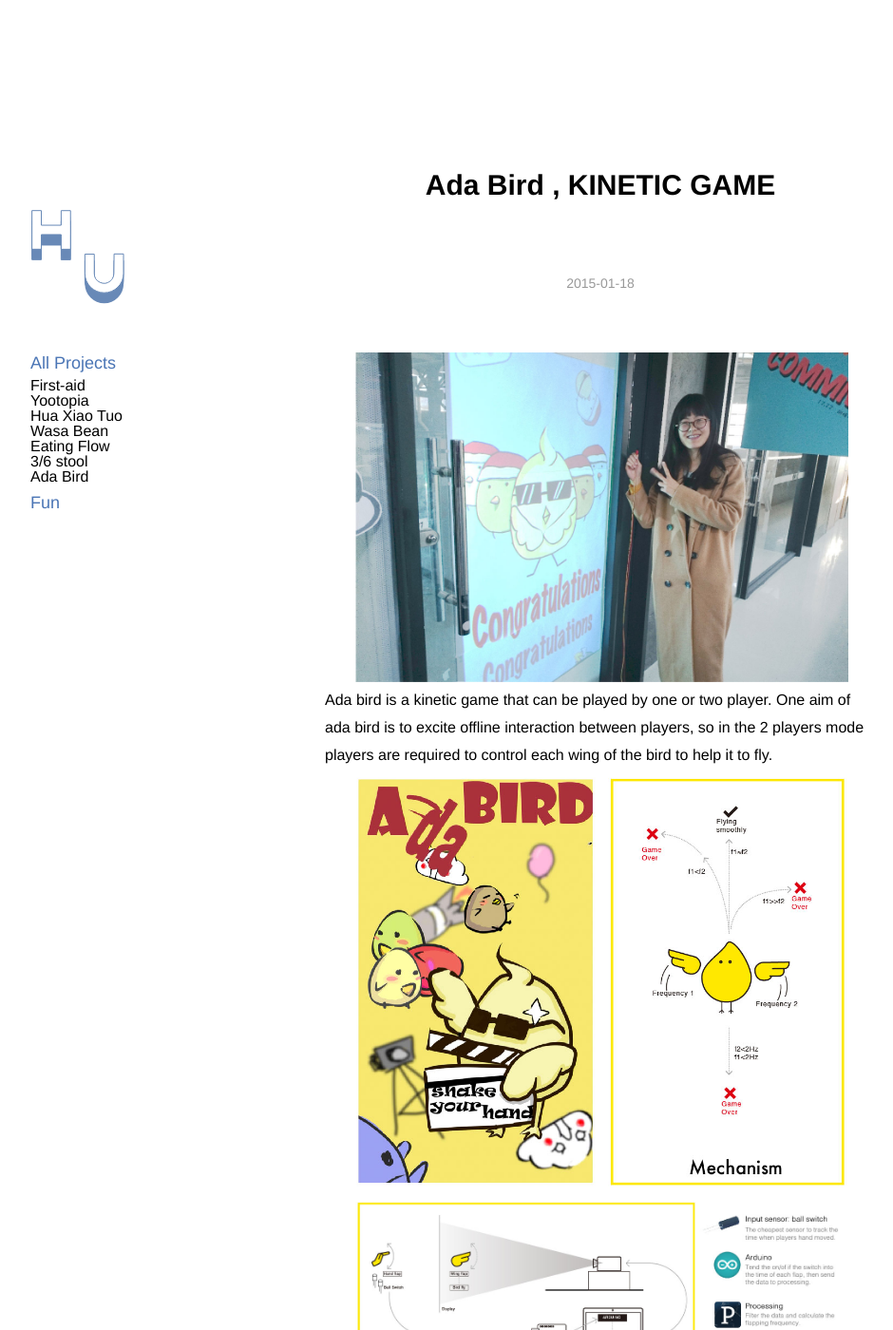
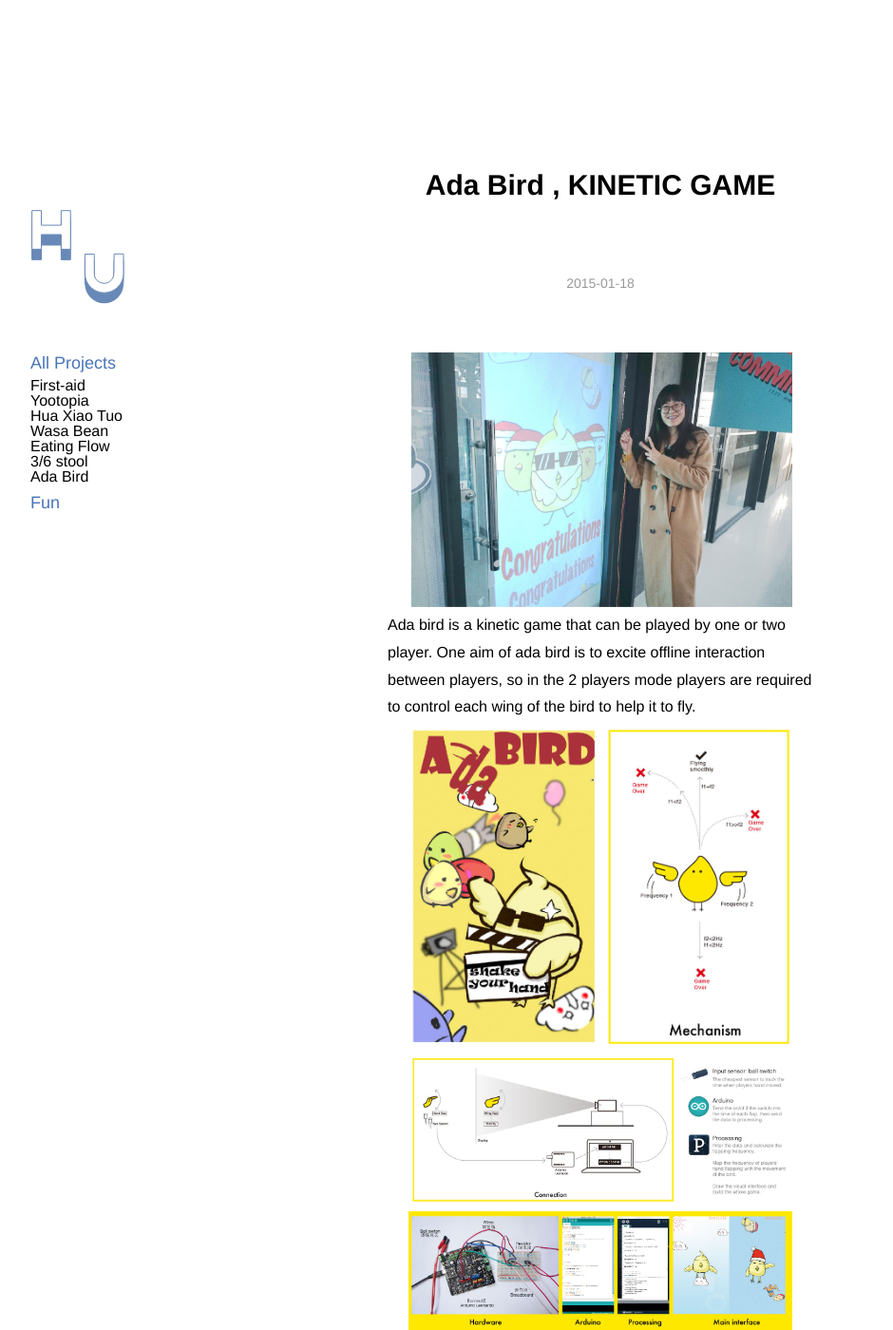
Before and after one commit to yuanyuanhu96/Potfolio-Archive, a Jekyll site: the page built from _posts/2015-01-18-Ada-bird.md, in a window 1280 px wide and 1400 px high. Shown: the whole window at 95% size, without its empty margins (8-948 px from the left). Built offline with Jekyll 4.4.1, drawn with Linux system fonts in a browser that asks for light colours.

Commit message:
Update style.css

```diff
--- a/_includes/style.css
+++ b/_includes/style.css
@@ -542,10 +542,12 @@ margin-left: 20px;
   margin: 100px auto 50px;
   background: #fff;
   padding: 80px 160px;
+	    width: 60%;
+
 }
 @media screen and (max-width: 767px) {
   .post-wrapper {
-    width: 70%;
+    width: 85%;
     margin: 100px auto 50px;
     padding: 0;
   }
```
